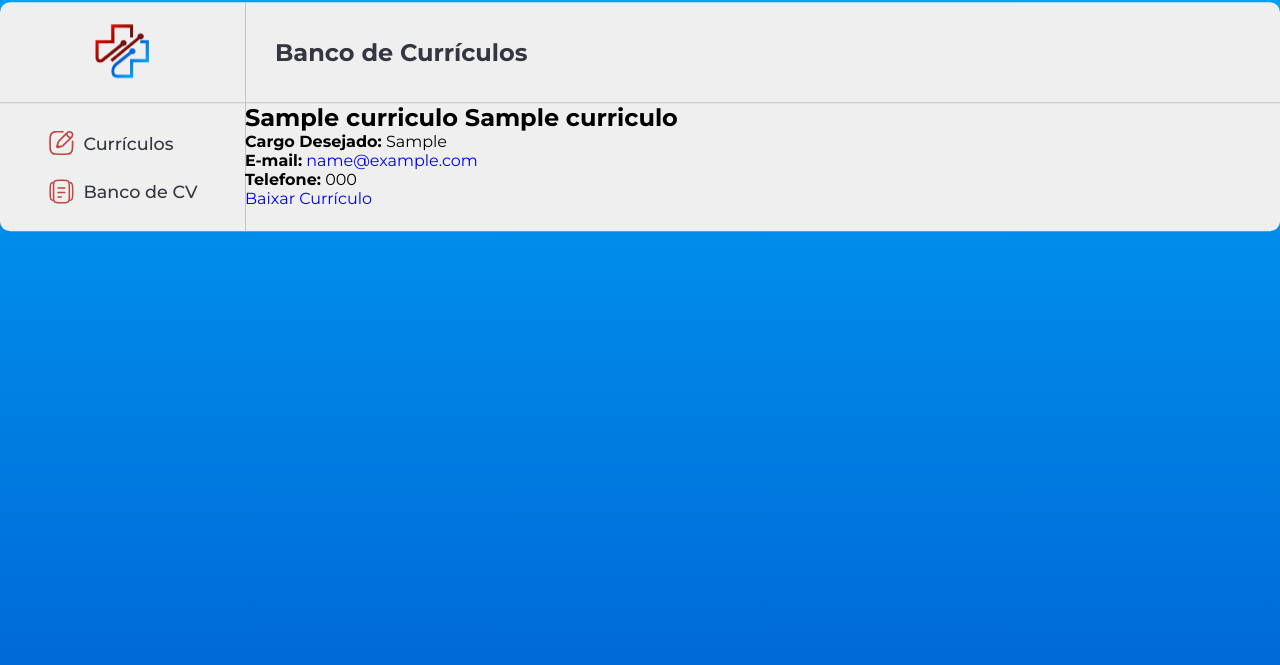
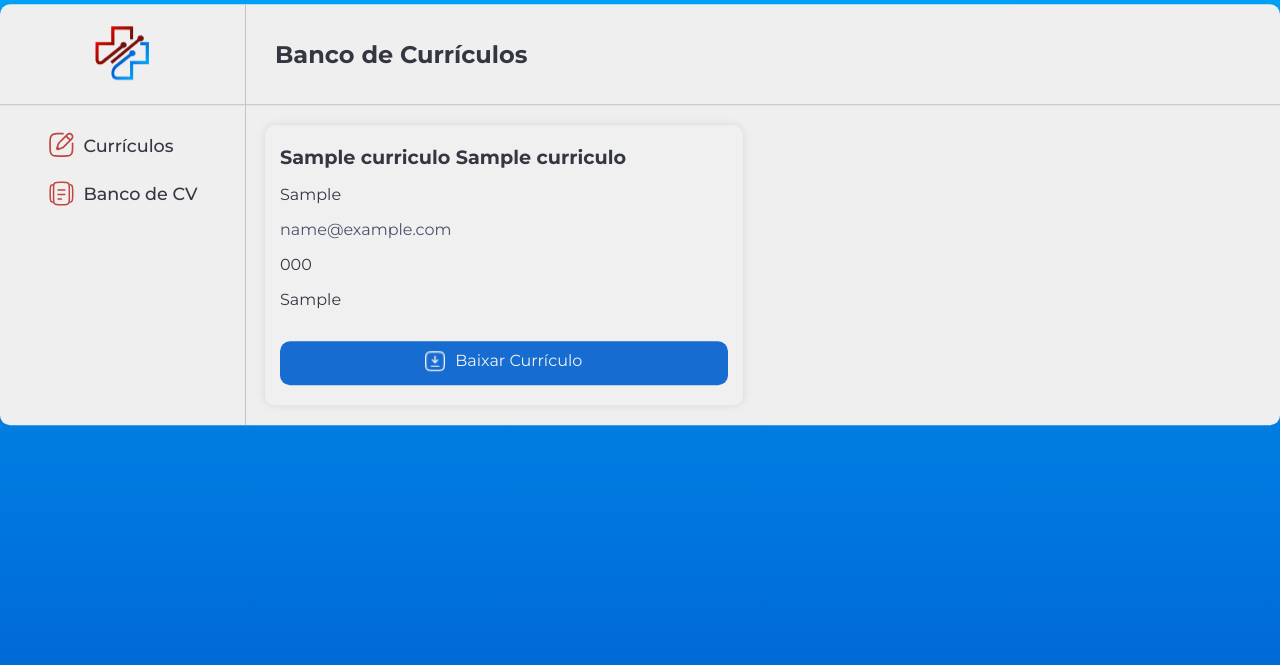
Before and after one commit to daniloladeira/Plataforma-de-Curriculos, a Django app: template projsesap/plataformacurriculos/templates/banco_de_cv.html in a window 1280 px wide. Shown: the top 665 px of the page. Run offline with Django 5.2, Linux system fonts and the light colour scheme; tables that the repository leaves empty hold one stand-in row (values such as "Sample post"); the template is opened without the code that fills it: values that come from a table or form of the project are taken from there, most other values are stand-ins (such as "Sample title", 1, 10 or a date in 2020).

Commit message:
Projeto completo

```diff
--- a/projsesap/plataformacurriculos/static/plataformacurriculos/css/banco_de_cv.css
+++ b/projsesap/plataformacurriculos/static/plataformacurriculos/css/banco_de_cv.css
@@ -124,3 +124,62 @@ a {
   margin-bottom: 2rem;
   margin-top: 2rem;
 }
+
+.main-container-cards {
+    display: grid;
+    grid-template-columns: 1fr 1fr;
+    overflow: scroll;
+    overflow-x: hidden;
+}
+
+.card {
+    display: flex;
+    flex-direction: column;
+    background: #f0f0f0;
+    border-radius: 10px;
+    box-shadow: 0 0 10px rgba(0, 0, 0, 0.1);
+    margin: 20px;
+    padding: 20px 15px;
+    transition: transform 0.3s;
+}
+
+.card h2 {
+    color: #343741;
+    font-size: 1.2rem;
+    margin-bottom: 1rem;
+}
+
+.card p {
+    color: #343741;
+    font-size: 1rem;
+    margin-bottom: 1rem;
+}
+
+.card a {
+    color: #4a5269;
+}
+
+.card-actions a {
+    color: #F3F3F3;
+    background: #166CD0;
+    padding: 10px 20px;
+    border-radius: 10px;
+    display: flex;
+    justify-content: center;
+}
+
+.card-actions img {
+    margin-right: 10px;
+    width: 20px;
+}
+
+.card-actions {
+    margin-top: 1rem;
+    width: 100%;
+
+}
+
+.card:hover {
+    transform: scale(1.05);
+    cursor: pointer;
+}
--- a/projsesap/plataformacurriculos/static/plataformacurriculos/css/style.css
+++ b/projsesap/plataformacurriculos/static/plataformacurriculos/css/style.css
@@ -118,9 +118,6 @@ a {
   font-size: 1.3rem;
   margin-bottom: 2rem;
   margin-top: 2rem;
-}
-
-.main-form {
 }
 
 .form-group {
--- a/projsesap/plataformacurriculos/templates/banco_de_cv.html
+++ b/projsesap/plataformacurriculos/templates/banco_de_cv.html
@@ -46,12 +46,13 @@
         <div class="card">
           <div class="card-content">
             <h2>{{ curriculo.primeironome }} {{ curriculo.ultimonome }}</h2>
-            <p><strong>Cargo Desejado:</strong> {{ curriculo.cargodesejado }}</p>
-            <p><strong>E-mail:</strong> <a href="mailto:{{ curriculo.email }}">{{ curriculo.email }}</a></p>
-            <p><strong>Telefone:</strong> {{ curriculo.mascara_telefone }}</p>
+            <p></strong> {{ curriculo.cargodesejado }}</p>
+            <p></strong> <a href="mailto:{{ curriculo.email }}">{{ curriculo.email }}</a></p>
+            <p></strong> {{ curriculo.mascara_telefone }}</p>
+            <p></strong> {{ client_ip }}</p>
           </div>
           <div class="card-actions">
-            <a href="{{ curriculo.curriculo.url }}" download class="btn">Baixar Currículo</a>
+            <a class="btn-link" href="{{ curriculo.curriculo.url }}" download class="btn"><i><img src="{% static 'plataformacurriculos/imgs/download_icon.png' %}"></i>Baixar Currículo</a>
           </div>
         </div>
         {% endfor %}
--- a/projsesap/plataformacurriculos/templates/index.html
+++ b/projsesap/plataformacurriculos/templates/index.html
@@ -21,12 +21,12 @@
 
       <nav>
         <ul>
-          <div class="nav-item">
+          <div class="nav-item" data-url="{% url 'plataformacurriculos:curriculo' %}">
             <img src="{% static 'plataformacurriculos/imgs/caneta_e_papel.svg' %}" alt="caneta e papel" />
             <li><a href="{% url 'plataformacurriculos:curriculo' %}">Currículos</a></li>
           </div>
 
-          <div class="nav-item">
+          <div class="nav-item" data-url="{% url 'plataformacurriculos:banco_de_cv' %}">
             <img src="{% static 'plataformacurriculos/imgs/pilha_de_forms.svg' %}" alt="Documentos empilhados" />
             <li><a href="{% url 'plataformacurriculos:banco_de_cv' %}">Banco de cv.</a></li>
           </div>
```
Also changed, not shown: projsesap/plataformacurriculos/views.py (+19 -15 lines), projsesap/projsesap/settings.py (+0 -7 lines), projsesap/plataformacurriculos/static/plataformacurriculos/imgs/download_icon.png (added).
